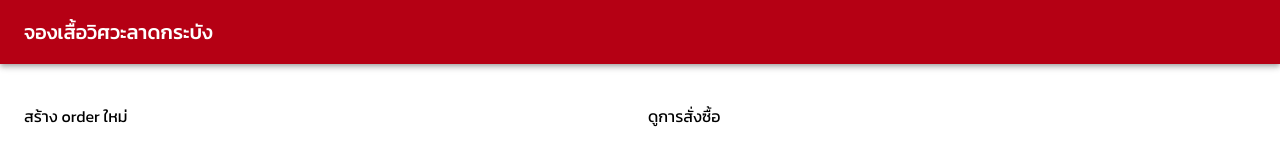
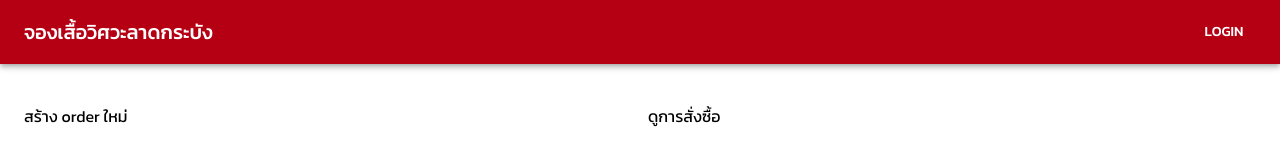
Before and after one commit to badgooooor/smoeng-uniform, a React (Vite) app: page / in a window 1280 px wide. Shown: the top 160 px of the page. Built offline with nearby package versions, Linux system fonts and the light colour scheme; no server answers.

Commit message:
Add auth login

```diff
--- a/src/components/NavBar.tsx
+++ b/src/components/NavBar.tsx
@@ -1,8 +1,11 @@
-import * as React from 'react';
-import { createStyles, makeStyles, Theme } from '@material-ui/core/styles';
-import AppBar from '@material-ui/core/AppBar';
-import Toolbar from '@material-ui/core/Toolbar';
-import Typography from '@material-ui/core/Typography';
+import * as React from "react";
+import { createStyles, makeStyles, Theme } from "@material-ui/core/styles";
+import AppBar from "@material-ui/core/AppBar";
+import Toolbar from "@material-ui/core/Toolbar";
+import Typography from "@material-ui/core/Typography";
+import Button from "@material-ui/core/Button";
+
+import { signInWithGoogle, auth } from "../firebase.utils";
 
 const useStyles = makeStyles((theme: Theme) =>
   createStyles({
@@ -15,11 +18,12 @@ const useStyles = makeStyles((theme: Theme) =>
     title: {
       flexGrow: 1,
     },
-  }),
+  })
 );
 
 export default function ButtonAppBar() {
   const classes = useStyles();
+  const [loginOpen, setLoginOpen] = React.useState(false);
 
   return (
     <div className={classes.root}>
@@ -28,6 +32,9 @@ export default function ButtonAppBar() {
           <Typography variant="h6" className={classes.title}>
             จองเสื้อวิศวะลาดกระบัง
           </Typography>
+          <Button color="inherit" onClick={signInWithGoogle}>
+            Login
+          </Button>
         </Toolbar>
       </AppBar>
     </div>
```
